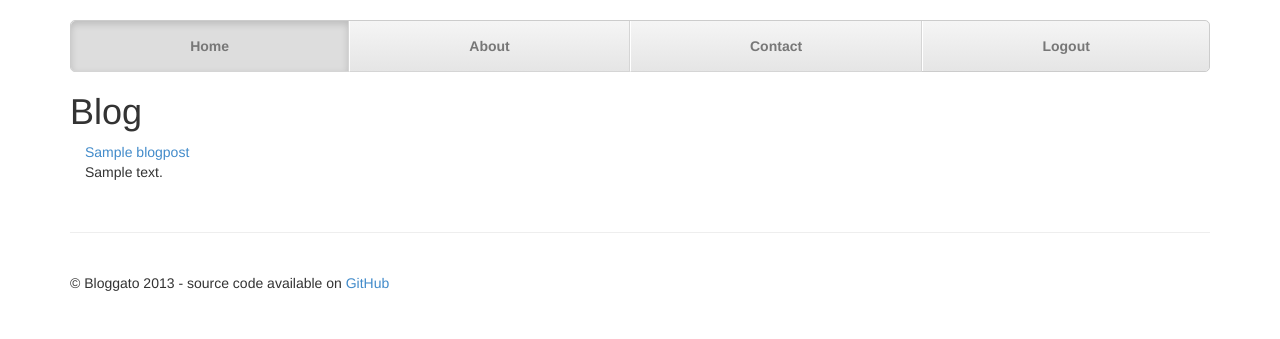
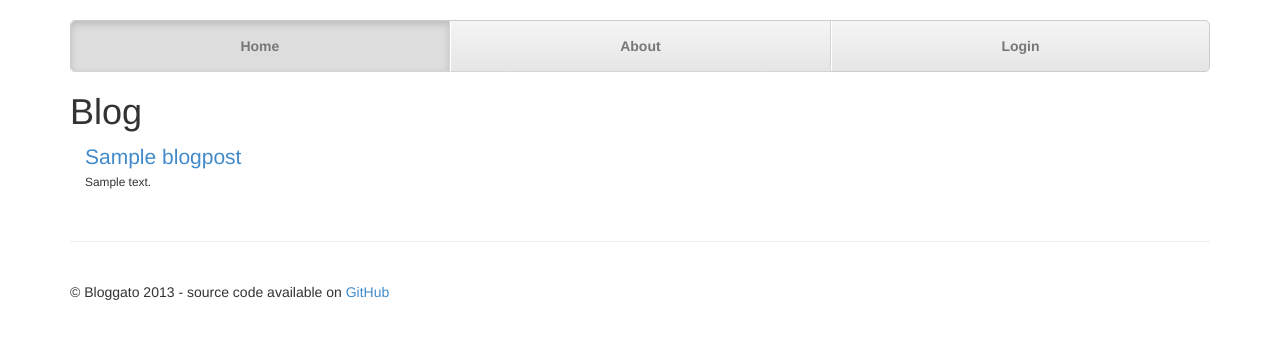
Before and after one commit to andreagrandi/bloggato, a Django app: page /blog/ in a window 1280 px wide. Shown: the top 339 px of the page. Run offline with Django 3.2, Linux system fonts and the light colour scheme; tables that the repository leaves empty hold one stand-in row (values such as "Sample post"); parts of the project's set-up code (start-up, migrations or seed data) failed here and were passed over.

Commit message:
Show Login or Logout depending if user is logged or not

```diff
--- a/blog/templates/blog/index.html
+++ b/blog/templates/blog/index.html
@@ -4,8 +4,11 @@
     <ul class="nav nav-justified">
         <li class="active"><a href="/blog">Home</a></li>
         <li><a href="/about">About</a></li>
-        <li><a href="/contact">Contact</a></li>
-        <li><a href="/logout">Logout</a></li>
+        {% if user.is_authenticated %}
+            <li><a href="/logout">Logout</a></li>
+        {% else %}
+            <li><a href="/login">Login</a></li>
+        {% endif %}
     </ul>
 {% endblock %}
 
@@ -18,8 +21,8 @@
     {% for post in posts %}
     <div class="row">
         <div class="col-md-12">
-            <a href="/blog/{{ post.id }}/">{{ post.title }}</a>
-            <p>{{ post.text }}</p>
+            <a class="lead" href="/blog/{{ post.id }}/">{{ post.title }}</a>
+            <p><small>{{ post.text }}</small></p>
         </div>
     </div>
     {% endfor %}
```
